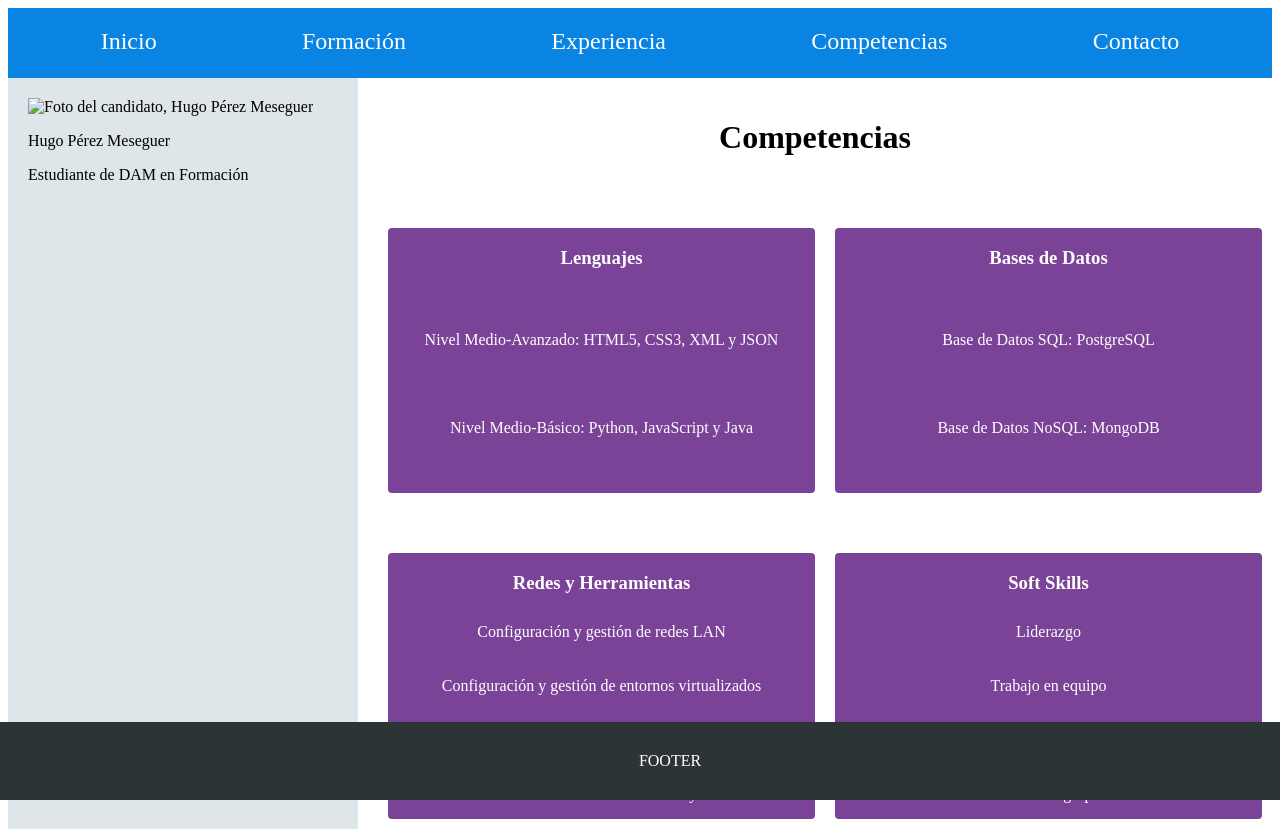
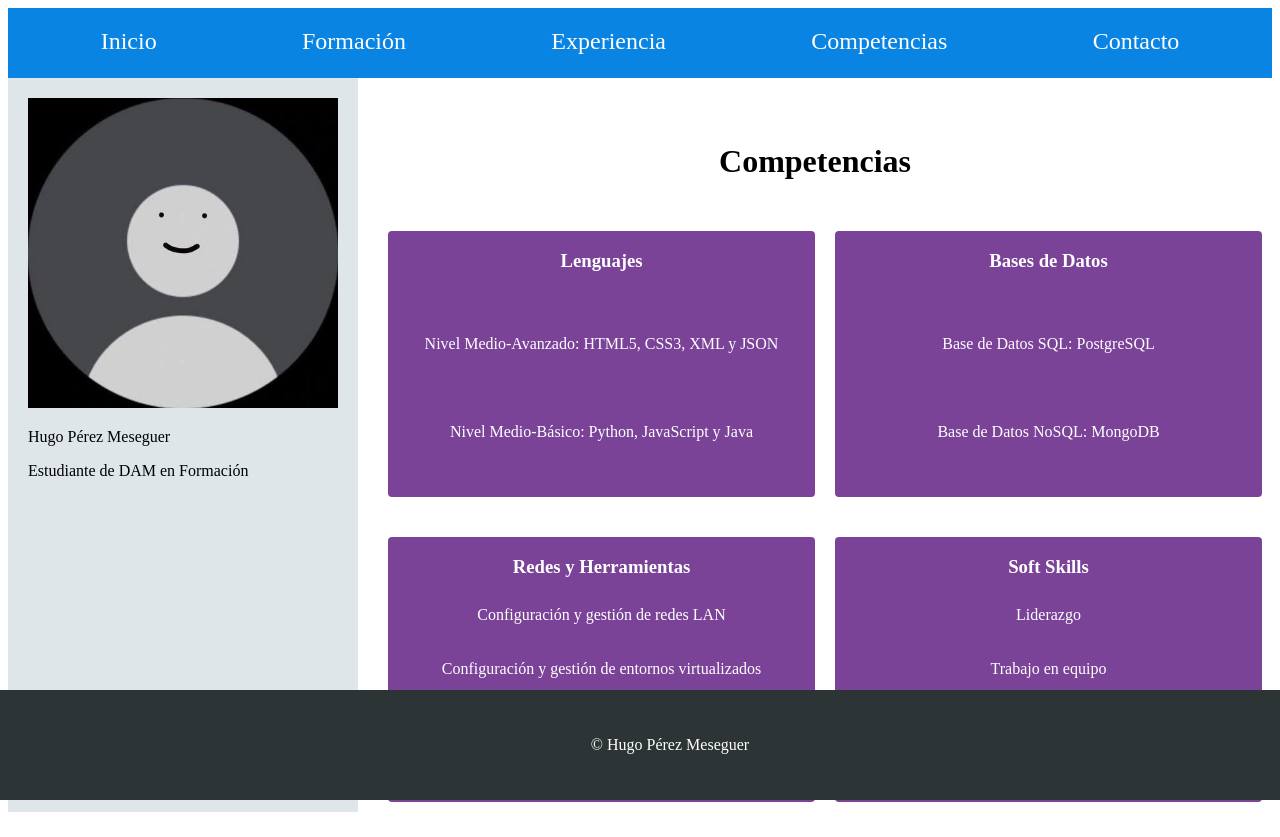
Before and after one commit to hperezmeseguer/cv, a plain HTML site: page competencias.html in a window 1280 px wide. Drawn offline with Linux system fonts and the light colour scheme.

Commit message:
correciones de estructura

```diff
--- a/competencias.html
+++ b/competencias.html
@@ -18,14 +18,14 @@
 </header>
 <nav>
     <div class="foto">
-      <img src="/home/dam/Descargas/images.png" alt="Foto del candidato, Hugo Pérez Meseguer">
+      <img src="img/perfil.jpg" alt="Foto del candidato, Hugo Pérez Meseguer">
       <p>Hugo Pérez Meseguer</p>
       <p>Estudiante de DAM en Formación</p>
     </div>
 </nav>
 
 <main>
-    <div class="titulo4"><h1>Competencias</h1></div>
+    <div class="titulo3"><h1>Competencias</h1></div>
        <section class="tarjetas3">
             <article class="competencias">
                 <h1>Lenguajes</h1>
@@ -62,7 +62,9 @@
     </div>
 </main>
 
-<footer>FOOTER</footer>
+<footer>
+    <p>© Hugo Pérez Meseguer</p>
+</footer>
 </div>
 </body>
 </html>
--- a/style.css
+++ b/style.css
@@ -112,13 +112,6 @@ footer {
     grid-template-rows: 50% 50%;
     gap: 20px;
     padding: 10px;
-    margin-top: 10px;
-}
-
-.titulo4 {
-    margin-top: 55px;
-    text-align: center;
-    margin-top: 20px;
 }
 
 .competencias {
@@ -126,5 +119,5 @@ footer {
     color: white;
     border-radius: 4px;
     text-align: center;
-    margin-top: 40px
+    margin-top: 20px
 }
```
Also changed, not shown: contacto.html (+5 -3 lines), experiencia.html (+4 -2 lines), formacion.html (+4 -2 lines), index.html (+4 -2 lines), img/perfil.jpg (added).
